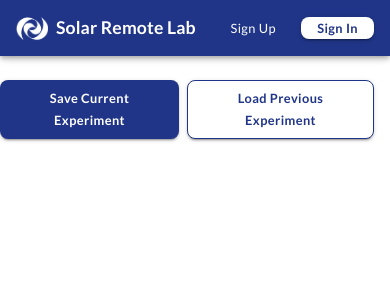
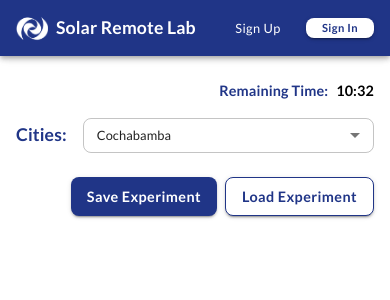
Before and after one commit to AndresGamboaBaldi/SolarLab, a Next.js app: page /experiments in a window 390 px wide. Shown: the top 300 px of the page. Built offline with nearby package versions, Linux system fonts and the light colour scheme.

Commit message:
[SolarLab] Add Experiments Page

```diff
--- a/src/components/NavBar.jsx
+++ b/src/components/NavBar.jsx
@@ -60,7 +60,7 @@
 	return (
 		<Box>
 			<AppBar position='fixed' sx={{ bgcolor: 'primary.700' }}>
-				<Toolbar>
+				<Toolbar sx={{ px: { xxs: 2, xs: 2, s: 4, sm: 6 } }}>
 					<Image src='/logo.png' alt='Upb Logo White' width={32} height={32} />
 
 					<Link
@@ -77,7 +77,7 @@
 					</Link>
 
 					{user ? (
-						<Box mr={{ xxs: 0, xs: 0, sm: 1 }} sx={{ flexGrow: 0 }}>
+						<Box sx={{ flexGrow: 0 }}>
 							<Tooltip
 								title='Tutorial'
 								enterTouchDelay={0}
@@ -128,7 +128,6 @@
 									'@media (min-width:446px)': {
 										display: 'inline-flex',
 									},
-									mr: { xxs: 0, xs: 0, sm: 4 },
 								}}
 							>
 								<Typography variant='body1'>{user.name}</Typography>
@@ -239,7 +238,6 @@
 								variant='contained'
 								sx={{
 									py: 0,
-									mr: { xxs: 0, xs: 0, sm: 4 },
 									textTransform: 'none',
 								}}
 								onClick={() => setOpenSignIn(true)}
--- a/src/components/SaveExperimentDialog.jsx
+++ b/src/components/SaveExperimentDialog.jsx
@@ -27,7 +27,7 @@
 				},
 			}}
 		>
-			<Box m={{ xxs: 3, xs: 4, s: 4 }}>
+			<Box m={{ xxs: 3, xs: 4, s: 4, sm: 5 }}>
 				<Grid container>
 					<Grid item xxs={12} xs={12}>
 						<Typography variant='header1' color='secondary'>
--- a/src/components/SignInDialog.jsx
+++ b/src/components/SignInDialog.jsx
@@ -84,10 +84,8 @@
 								size='small'
 								inputProps={{
 									style: {
-										height: '1.6rem',
 										padding: '8px',
 										fontFamily: 'Lato',
-										fontSize: '1.2rem',
 									},
 								}}
 							/>
@@ -114,10 +112,8 @@
 								onChange={(e) => setLogPass(e.target.value)}
 								InputProps={{
 									style: {
-										height: '2.6rem',
 										padding: '0',
 										fontFamily: 'Lato',
-										fontSize: '1.2rem',
 									},
 									endAdornment: (
 										<InputAdornment position='end'>
--- a/src/components/SignUpDialog.jsx
+++ b/src/components/SignUpDialog.jsx
@@ -87,10 +87,8 @@
 								onChange={(e) => setEmail(e.target.value)}
 								inputProps={{
 									style: {
-										height: '1.6rem',
 										padding: '8px',
 										fontFamily: 'Lato',
-										fontSize: '1.2rem',
 									},
 								}}
 							/>
@@ -115,10 +113,8 @@
 								onChange={(e) => setPassword(e.target.value)}
 								InputProps={{
 									style: {
-										height: '2.6rem',
 										padding: '0',
 										fontFamily: 'Lato',
-										fontSize: '1.2rem',
 									},
 									endAdornment: (
 										<InputAdornment position='end'>
@@ -156,10 +152,8 @@
 								error={!!passwordError}
 								InputProps={{
 									style: {
-										height: '2.6rem',
 										padding: '0',
 										fontFamily: 'Lato',
-										fontSize: '1.2rem',
 									},
 									endAdornment: (
 										<InputAdornment position='end'>
--- a/src/pages/experiments/index.jsx
+++ b/src/pages/experiments/index.jsx
@@ -1,24 +1,221 @@
 import SaveExperimentDialog from '../../components/SaveExperimentDialog';
 import ExperimentsListDialog from '../../components/ExperimentsList';
-import { Box, Typography, Button, Stack } from '@mui/material';
+import {
+	Box,
+	Typography,
+	Button,
+	Stack,
+	FormGroup,
+	FormControlLabel,
+	Checkbox,
+	Grid,
+	FormControl,
+	Select,
+	MenuItem,
+	ListItemText,
+} from '@mui/material';
 import React, { useEffect, useState } from 'react';
 
 export default function Experiments() {
+	const checkBoxStyle = {
+		color: 'primary.700',
+		'& .MuiSvgIcon-root': {
+			fontSize: { xxs: '24px', xs: '30px', sm: '32px' },
+		},
+	};
+
+	const [selectedCities, setSelectedCities] = React.useState(['Cochabamba']);
+
+	const cities = ['Cochabamba', 'La Paz', 'Santa Cruz'];
+
+	const ITEM_HEIGHT = 48;
+	const ITEM_PADDING_TOP = 8;
+
+	const MenuProps = {
+		PaperProps: {
+			style: {
+				maxHeight: ITEM_HEIGHT * 4.5 + ITEM_PADDING_TOP,
+				width: 250,
+			},
+		},
+	};
+
+	const handleChange = (event) => {
+		const {
+			target: { value },
+		} = event;
+
+		setSelectedCities(value);
+	};
+
 	const [openSaveExperiment, setOpenSaveExperiment] = useState(false);
 	const [openExperimentsList, setOpenExperimentsList] = useState(false);
 	return (
 		<Box
-			sx={{
-				mt: 10,
-			}}
+			mt={{ xxs: 10, xs: 10, s: 10, sm: 12 }}
+			px={{ xxs: 2, xs: 2, s: 4, sm: 6 }}
 		>
-			<Stack direction='row' justifyContent='end' mt={{ xxs: 2, xs: 4, sm: 4 }}>
+			<Grid container>
+				<Grid
+					item
+					sx={{
+						display: 'flex',
+						alignItems: 'center',
+					}}
+					xxs={12}
+					xs={12}
+					sm={5}
+					md={3}
+					mb={{ xxs: 2, xs: 2, s: 2, sm: 0, md: 0 }}
+					justifyContent='flex-end'
+					order={{ xxs: 1, xs: 1, s: 1, sm: 2 }}
+				>
+					<Typography variant='buttonsExperiments' color='primary.700'>
+						Remaining Time:
+					</Typography>
+					<Typography
+						ml={{ xxs: 1, xs: 1, s: 2, sm: 1 }}
+						variant='buttonsExperiments'
+						color='blacky.main'
+					>
+						10:32
+					</Typography>
+				</Grid>
+				<Grid
+					item
+					sx={{
+						display: 'flex',
+						alignItems: 'center',
+					}}
+					xxs={12}
+					xs={12}
+					sm={7}
+					md={9}
+					order={{ xxs: 2, xs: 2, s: 2, sm: 1 }}
+				>
+					<Typography
+						variant='header2'
+						color='primary.700'
+						sx={{
+							display: 'flex',
+
+							'@media (min-width:960px)': {
+								display: 'none',
+							},
+						}}
+					>
+						Cities:
+					</Typography>
+					<Typography
+						variant='header2'
+						color='primary.700'
+						sx={{
+							display: 'none',
+
+							'@media (min-width:960px)': {
+								display: 'flex',
+							},
+						}}
+					>
+						Cities to Display:
+					</Typography>
+					<Box
+						ml={{ xxs: 2, xs: 2, s: 2, sm: 2 }}
+						sx={{
+							display: 'none',
+
+							'@media (min-width:960px)': {
+								display: 'flex',
+							},
+						}}
+					>
+						<FormGroup row>
+							<FormControlLabel
+								control={<Checkbox sx={checkBoxStyle} />}
+								label={<Typography variant='buttons1'>Cochabamba</Typography>}
+							/>
+							<FormControlLabel
+								control={<Checkbox sx={checkBoxStyle} />}
+								label={<Typography variant='buttons1'>La Paz</Typography>}
+							/>
+							<FormControlLabel
+								control={<Checkbox sx={checkBoxStyle} />}
+								label={<Typography variant='buttons1'>Santa Cruz</Typography>}
+							/>
+						</FormGroup>
+					</Box>
+					<Box
+						mx={{ xxs: 2, xs: 2, s: 2, sm: 2 }}
+						mr={{ xxs: 0, xs: 0, s: 0, sm: 2 }}
+						sx={{
+							display: 'flex',
+
+							'@media (min-width:960px)': {
+								display: 'none',
+							},
+							width: '100%',
+						}}
+					>
+						<FormControl
+							size='small'
+							sx={{
+								width: '100%',
+							}}
+						>
+							<Select
+								multiple
+								displayEmpty
+								value={selectedCities}
+								onChange={handleChange}
+								renderValue={(selected) => {
+									if (selected.length === 0) {
+										return (
+											<Typography variant='buttons2'>
+												Select the Cities to Display
+											</Typography>
+										);
+									}
+
+									return selected.join(', ');
+								}}
+								MenuProps={MenuProps}
+								inputProps={{ 'aria-label': 'Without label' }}
+							>
+								{cities.map((city) => (
+									<MenuItem key={city} value={city}>
+										<Checkbox
+											sx={checkBoxStyle}
+											checked={
+												selectedCities.findIndex((item) => item === city) >= 0
+											}
+										/>
+										<ListItemText primary={city} />
+									</MenuItem>
+								))}
+							</Select>
+						</FormControl>
+					</Box>
+				</Grid>
+			</Grid>
+
+			<Stack
+				direction='row'
+				justifyContent='end'
+				mt={{ xxs: 2, xs: 3, s: 3, sm: 4 }}
+				sx={{
+					display: 'none',
+
+					'@media (min-width:418px)': {
+						display: 'flex',
+					},
+				}}
+			>
 				<Button
 					variant='contained'
 					sx={{
 						textTransform: 'none',
 						bgcolor: 'primary.700',
-						mr: { xxs: 1, xs: 1, sm: 4 },
+						mr: { xxs: 1, xs: 1, s: 2, sm: 3 },
 					}}
 					onClick={() => setOpenSaveExperiment(true)}
 				>
@@ -26,7 +223,7 @@
 						color='white.main'
 						variant='buttonsHome'
 						sx={{
-							mx: { xxs: 0, xs: 0, sm: 3 },
+							mx: { xxs: 0, xs: 0, s: 1, sm: 1 },
 						}}
 					>
 						Save Current Experiment
@@ -37,7 +234,6 @@
 					color='white'
 					sx={{
 						textTransform: 'none',
-						mr: { xxs: 1, xs: 2, sm: 7 },
 						border: 1,
 						textTransform: 'none',
 						borderColor: 'primary.700',
@@ -48,7 +244,7 @@
 						color='primary.700'
 						variant='buttonsHome'
 						sx={{
-							mx: { xxs: 0, xs: 0, sm: 3 },
+							mx: { xxs: 0, xs: 0, s: 1, sm: 1 },
 						}}
 					>
 						Load Previous Experiment
@@ -63,6 +259,67 @@
 					handleClose={() => setOpenExperimentsList(false)}
 				/>
 			</Stack>
+			<Stack
+				direction='row'
+				justifyContent='end'
+				mt={{ xxs: 2, xs: 3, s: 3, sm: 4 }}
+				sx={{
+					display: 'flex',
+
+					'@media (min-width:418px)': {
+						display: 'none',
+					},
+				}}
+			>
+				<Button
+					variant='contained'
+					sx={{
+						textTransform: 'none',
+						bgcolor: 'primary.700',
+						mr: { xxs: 1, xs: 1, s: 2, sm: 3 },
+					}}
+					onClick={() => setOpenSaveExperiment(true)}
+				>
+					<Typography
+						color='white.main'
+						variant='buttonsExperiments'
+						sx={{
+							mx: { xxs: 0, xs: 0, s: 1, sm: 1 },
+						}}
+					>
+						Save Experiment
+					</Typography>
+				</Button>
+				<Button
+					variant='contained'
+					color='white'
+					sx={{
+						textTransform: 'none',
+						border: 1,
+						textTransform: 'none',
+						borderColor: 'primary.700',
+					}}
+					onClick={() => setOpenExperimentsList(true)}
+				>
+					<Typography
+						color='primary.700'
+						variant='buttonsExperiments'
+						sx={{
+							mx: { xxs: 0, xs: 0, s: 1, sm: 1 },
+						}}
+					>
+						Load Experiment
+					</Typography>
+				</Button>
+				<SaveExperimentDialog
+					open={openSaveExperiment}
+					handleClose={() => setOpenSaveExperiment(false)}
+				/>
+				<ExperimentsListDialog
+					open={openExperimentsList}
+					handleClose={() => setOpenExperimentsList(false)}
+				/>
+			</Stack>
 		</Box>
 	);
 }
```
Also changed, not shown: src/components/ExperimentsList.jsx (+5 -14 lines), src/components/HomeButtons.jsx (+4 -4 lines), src/styles/theme.js (+51 -0 lines).
